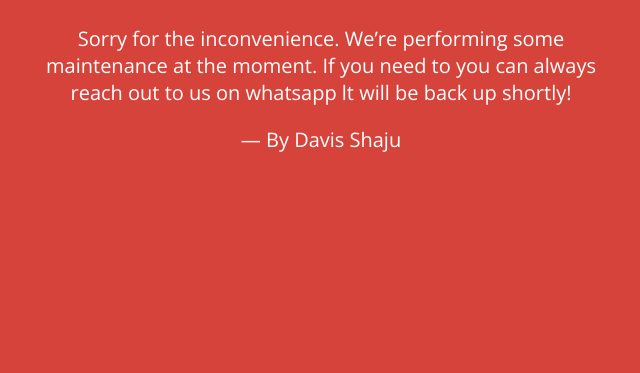
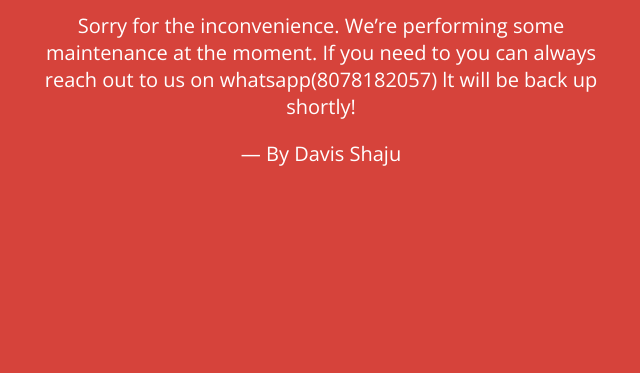
Before and after one commit to aliense1/TicTacToe, a website: page index.html in a window 1280 px wide. Shown: the part 427-800 px from the top of the page, without its empty margins (319-959 px from the left). Drawn offline with nearby package versions, Linux system fonts and the light colour scheme.

Commit message:
Update index.html
Added number

```diff
--- a/index.html
+++ b/index.html
@@ -17,7 +17,7 @@
     <svg xmlns="http://www.w3.org/2000/svg" viewBox="0 0 202.24 202.24"><defs><style>.cls-1{fill:#fff;}</style></defs><title>Asset 3</title><g id="Layer_2" data-name="Layer 2"><g id="Capa_1" data-name="Capa 1"><path class="cls-1" d="M101.12,0A101.12,101.12,0,1,0,202.24,101.12,101.12,101.12,0,0,0,101.12,0ZM159,148.76H43.28a11.57,11.57,0,0,1-10-17.34L91.09,31.16a11.57,11.57,0,0,1,20.06,0L169,131.43a11.57,11.57,0,0,1-10,17.34Z"/><path class="cls-1" d="M101.12,36.93h0L43.27,137.21H159L101.13,36.94Zm0,88.7a7.71,7.71,0,1,1,7.71-7.71A7.71,7.71,0,0,1,101.12,125.63Zm7.71-50.13a7.56,7.56,0,0,1-.11,1.3l-3.8,22.49a3.86,3.86,0,0,1-7.61,0l-3.8-22.49a8,8,0,0,1-.11-1.3,7.71,7.71,0,1,1,15.43,0Z"/></g></g></svg>
     <h1>We&rsquo;ll be back soon!</h1>
     <div>
-        <p>Sorry for the inconvenience. We&rsquo;re performing some maintenance at the moment. If you need to you can always reach out to us on whatsapp lt will be back up shortly!</p>
+        <p>Sorry for the inconvenience. We&rsquo;re performing some maintenance at the moment. If you need to you can always reach out to us on whatsapp(8078182057) lt will be back up shortly!</p>
         <p>&mdash; By Davis Shaju</p>
     </div>
 </article>
```
